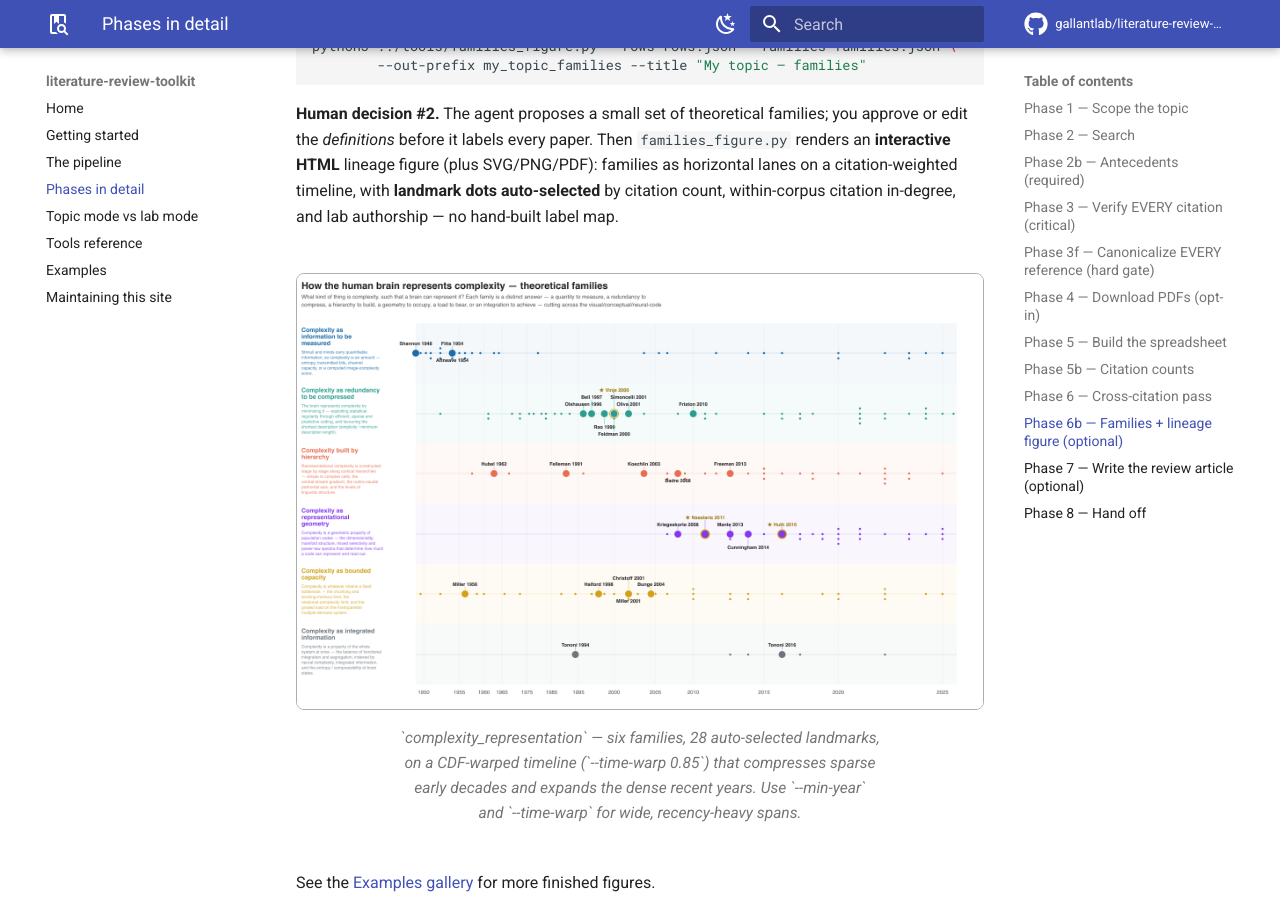
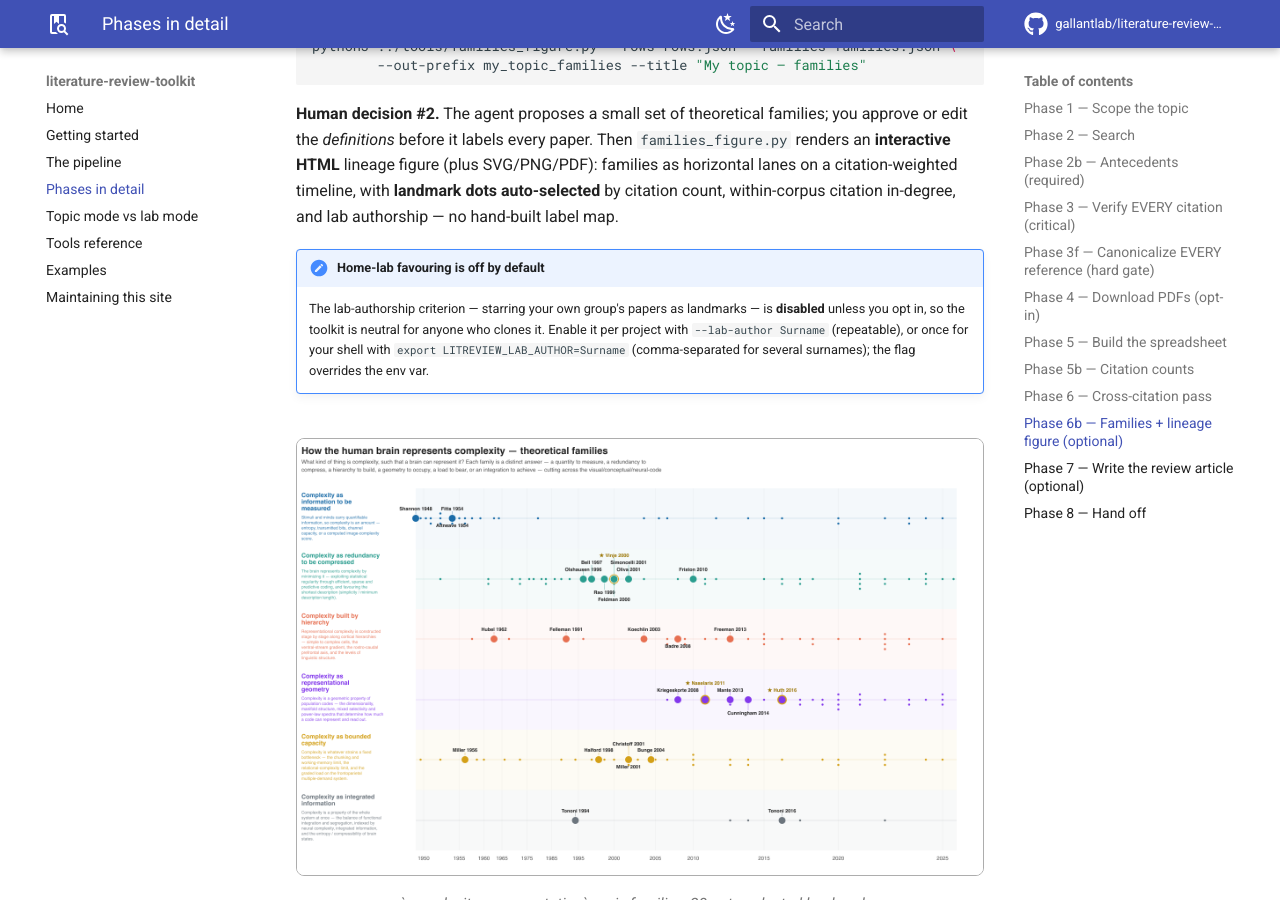
Before and after one commit to gallantlab/literature-review-toolkit, an MkDocs documentation site: the page built from docs/phases.md, in a window 1280 px wide and 900 px high, scrolled down 5410 px. Built offline with MkDocs 1.6.1 and Material for MkDocs 9.7.7, drawn with Linux system fonts in a browser that asks for light colours; comment, search, counter and statistics services are not loaded.

Commit message:
families_figure: make home-lab favouring an opt-in switch
The --lab-author surname defaulted to "Gallant", so anyone cloning this
public toolkit silently got Gallant-lab papers starred as landmarks.
Remove the hardcoded default: home-lab favouring is now off unless opted
in via --lab-author (CLI, repeatable) or the LITREVIEW_LAB_AUTHOR env var
(comma-separated); the flag overrides the env var. Rows with source=="lab"
(Lab mode) are still always starred.

Docs synced: PLAYBOOK.md, tools/README.md, docs/phases.md, help + docstring.

Co-Authored-By: Claude Fable 5 <noreply@anthropic.com>

```diff
--- a/PLAYBOOK.md
+++ b/PLAYBOOK.md
@@ -493,9 +493,17 @@ family** (top `--per-family`, default 4, by max(OpenAlex, S2)); (2) it is **foun
 within this review** — cited by ≥ `--motif-min` (default 3) of the corpus's own papers
 (this is criterion (2) and needs `internal_citations.json` from `xref.py --internal-out`;
 silently skipped if absent — so always pass `--internal`); or (3) it is a **home-lab
-paper** (an author surname in `--lab-author`, default `Gallant`, or a row with
-`source=="lab"`) — these are **starred (★) and gold-ringed** so the lab's own work stands
-out. Total labels are capped at `--max-labels` (lab + internal-motif papers always kept).
+paper** — an author surname listed in `--lab-author` or the `LITREVIEW_LAB_AUTHOR` env
+var, or a row with `source=="lab"` — these are **starred (★) and gold-ringed** so the
+lab's own work stands out. Total labels are capped at `--max-labels` (lab + internal-motif
+papers always kept).
+
+> **Home-lab favouring is OFF by default** — this is a shared, lab-neutral toolkit, so
+> criterion (3) does nothing until you opt in. Turn it on per project by passing
+> `--lab-author Surname` (repeatable), or set it once for your environment with
+> `export LITREVIEW_LAB_AUTHOR=Surname` (comma-separated for several surnames). The CLI
+> flag overrides the env var. Rows tagged `source=="lab"` (from Lab mode) are always
+> starred regardless of the switch.
 
 **Time axis.** `--min-year` clamps the axis start (older papers pin to the left edge).
 When the corpus spans many decades but is recency-heavy — the usual shape after a
--- a/docs/phases.md
+++ b/docs/phases.md
@@ -188,6 +188,13 @@ SVG/PNG/PDF): families as horizontal lanes on a citation-weighted timeline, with
 **landmark dots auto-selected** by citation count, within-corpus citation
 in-degree, and lab authorship — no hand-built label map.
 
+!!! note "Home-lab favouring is off by default"
+    The lab-authorship criterion — starring your own group's papers as
+    landmarks — is **disabled** unless you opt in, so the toolkit is neutral for
+    anyone who clones it. Enable it per project with `--lab-author Surname`
+    (repeatable), or once for your shell with `export LITREVIEW_LAB_AUTHOR=Surname`
+    (comma-separated for several surnames); the flag overrides the env var.
+
 <figure class="fig" markdown>
 ![Lineage figure with six families on a warped timeline](assets/figures/lineage_complexity.png){ loading=lazy }
 <figcaption>
```
Also changed, not shown: tools/README.md (+4 -1 lines), 1 other file.
